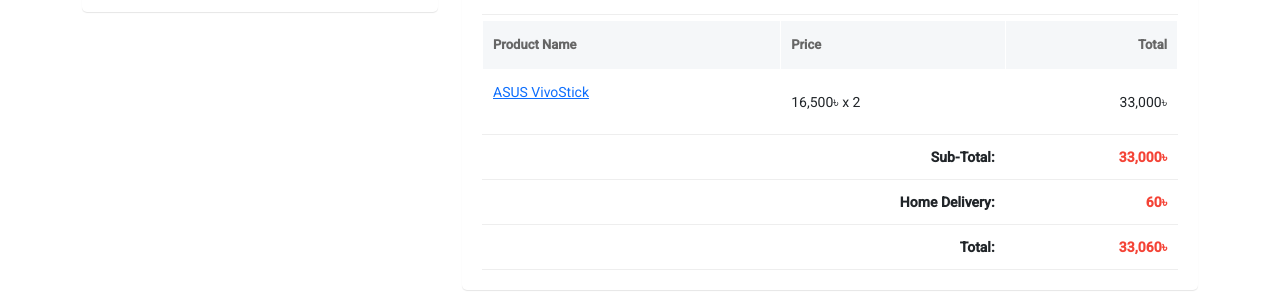
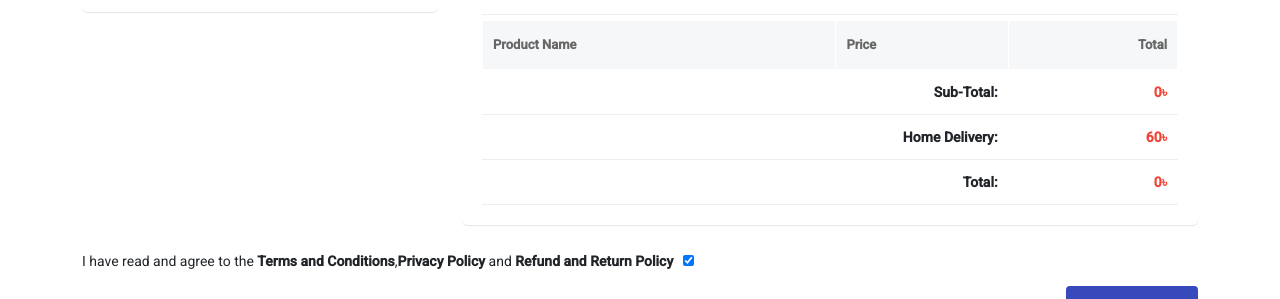
Before and after one commit to Saiful1721648/startech-Ecommerce-Project, an Angular app: page /onepagecheckout in a window 1280 px wide. Shown: the part 920-1219 px from the top of the page. Built offline with nearby package versions, Linux system fonts and the light colour scheme.

Commit message:
#checkout_page

```diff
--- a/src/app/components/home/home.component.css
+++ b/src/app/components/home/home.component.css
@@ -4,10 +4,11 @@
     background-color: #fff;
     border-radius: 20px;
     box-shadow: 0 0 10px 10px rgb(242, 242, 242);
+    margin: 0 0 15px 5px;
 }
 
 .card:hover {
-    transform: scale(1.005);
+    transform: scale(1.002);
     transition: transform.3s;
     box-shadow: 0 0 10px 10px rgb(236, 235, 235);
 }
@@ -46,14 +47,25 @@
 }
 
 .btn-plus-minus {
-    background-color: black;
-    border-radius: 50%;
+    background-color: rgb(255, 253, 253);
+    border-radius: 30%;
     font-size: 16px;
-    color: rgb(255, 128, 0);
+    color: rgb(0, 0, 0);
     margin: 0 12px;
+    border: 1px solid #ced5ff;
+}
+
+.btn-plus-minus:hover {
+    background-color: rgba(0, 51, 255, 0.713);
+    color: #fff;
 }
 
 .content span {
     font-weight: 500;
     font-size: 18px;
+    color: rgb(49, 49, 49);
 }
+
+.card img {
+    width: fit-content;
+}
--- a/src/app/components/home/home.component.html
+++ b/src/app/components/home/home.component.html
@@ -10,7 +10,7 @@
                     <div class="col-md-3" *ngFor="let prod of productArray">
                         <div class="card mt-3 ">
                             <div class="product-1 align-items-center p-2 text-center">
-                                <img class="responsive" src="{{prod.img}}" alt="p1" class="rounded" width="190" height="220">
+                                <img class="responsive" src="{{prod.img}}" alt="p1" class="rounded" width="80" height="220">
                                 <h2>{{prod.productTitle}}</h2>
                                 <!--card info-->
                                 <div class="t-3 info">
@@ -21,9 +21,9 @@
                                 </div>
                                 <!--plus-minus-->
                                 <div class="content">
-                                    <button type="button" class="btn btn-plus-minus" (click)="inc(prod)"><i class="fa fa-plus"></i></button>
+                                    <label type="button" class="btn btn-plus-minus" (click)="inc(prod)"><i class="fa fa-plus"></i></label>
                                     <span>{{prod.qnt}}</span>
-                                    <button type="button" class="btn btn-plus-minus" (click)="dec(prod)"><i class="fa fa-minus"></i></button>
+                                    <label type="button" class="btn btn-plus-minus" (click)="dec(prod)"><i class="fa fa-minus"></i></label>
                                 </div>
                                 <!--plus-minus end-->
 
--- a/src/app/components/onepagecheckout/onepagecheckout.component.css
+++ b/src/app/components/onepagecheckout/onepagecheckout.component.css
@@ -97,7 +97,11 @@
     border-radius: 4px;
     outline: none;
     text-align: center;
+}
+
+.btn :hover {
     transition: all 300ms linear;
+    background-color: #213094;
 }
 
 input[type="text" i] {
--- a/src/app/components/onepagecheckout/onepagecheckout.component.html
+++ b/src/app/components/onepagecheckout/onepagecheckout.component.html
@@ -128,19 +128,19 @@
                                         </tr>
                                     </thead>
                                     <tbody>
-                                        <tr>
+                                        <tr *ngFor="let getCartDetails of getCartDetailss">
                                             <td class="name">
-                                                <a href="#">ASUS VivoStick </a>
+                                                <a href="#">{{getCartDetails.productTitle}} </a>
                                                 <div class="options">
                                                 </div>
-                                                <div class="fade">Star Points: 360</div>
+
                                             </td>
-                                            <td class="price"><span>16,500৳</span> <span> x </span> <span>2</span></td>
-                                            <td class="price text-right">33,000৳ </td>
+                                            <td class="price"><span>{{getCartDetails.amt}}</span> <span> x </span> <span>{{getCartDetails.qnt}}</span></td>
+                                            <td class="price text-right">{{getCartDetails.qnt *getCartDetails.amt | number}}</td>
                                         </tr>
                                         <tr class="total">
                                             <td colspan="2" class="text-right"><strong>Sub-Total:</strong></td>
-                                            <td class="text-right"><span class="amount">33,000৳</span></td>
+                                            <td class="text-right"><span class="amount">{{total}}৳</span></td>
                                         </tr>
                                         <tr class="total">
                                             <td colspan="2" class="text-right"><strong>Home Delivery:</strong></td>
@@ -148,7 +148,7 @@
                                         </tr>
                                         <tr class="total">
                                             <td colspan="2" class="text-right"><strong>Total:</strong></td>
-                                            <td class="text-right"><span class="amount">33,060৳</span></td>
+                                            <td class="text-right"><span class="amount">{{checkoutTotal}}৳</span></td>
                                         </tr>
                                     </tbody>
                                 </table>
--- a/src/app/components/onepagecheckout/onepagecheckout.component.ts
+++ b/src/app/components/onepagecheckout/onepagecheckout.component.ts
@@ -10,6 +10,50 @@
   constructor() { }
 
   ngOnInit(): void {
+    this.CartDetails();
+    this.loadCart();
+    this.loadcheckoutTotal() ;
+  }
+  getCartDetailss:any=[];
+
+  CartDetails(){
+    if(localStorage.getItem('localCart'))
+    {
+this.getCartDetailss= JSON.parse(localStorage.getItem('localCart')!);
+//console.log(this.getCartDetails);
+
+
+    }
+
   }
 
+
+   //sub-Total taka section
+   total:number =0
+   loadCart(){
+     if(localStorage.getItem('localCart')){
+       this.getCartDetailss= JSON.parse(localStorage.getItem('localCart')!);
+     this.total= this.getCartDetailss.reduce(function(acc:any,val:any){
+        return acc+ (val.amt * val.qnt ) ;
+
+     },0);
+
+     }
+
+   }
+
+   //checkoutcart-Total taka section
+   checkoutTotal:number =0;
+   loadcheckoutTotal(){
+     if(localStorage.getItem('localCart')){
+       this.getCartDetailss= JSON.parse(localStorage.getItem('localCart')!);
+     this.checkoutTotal= this.getCartDetailss.reduce(function(acc:any,val:any){
+        return acc+ ((val.amt * val.qnt) ) ;
+
+     },60);
+
+     }
+
+   }
+
 }
```
